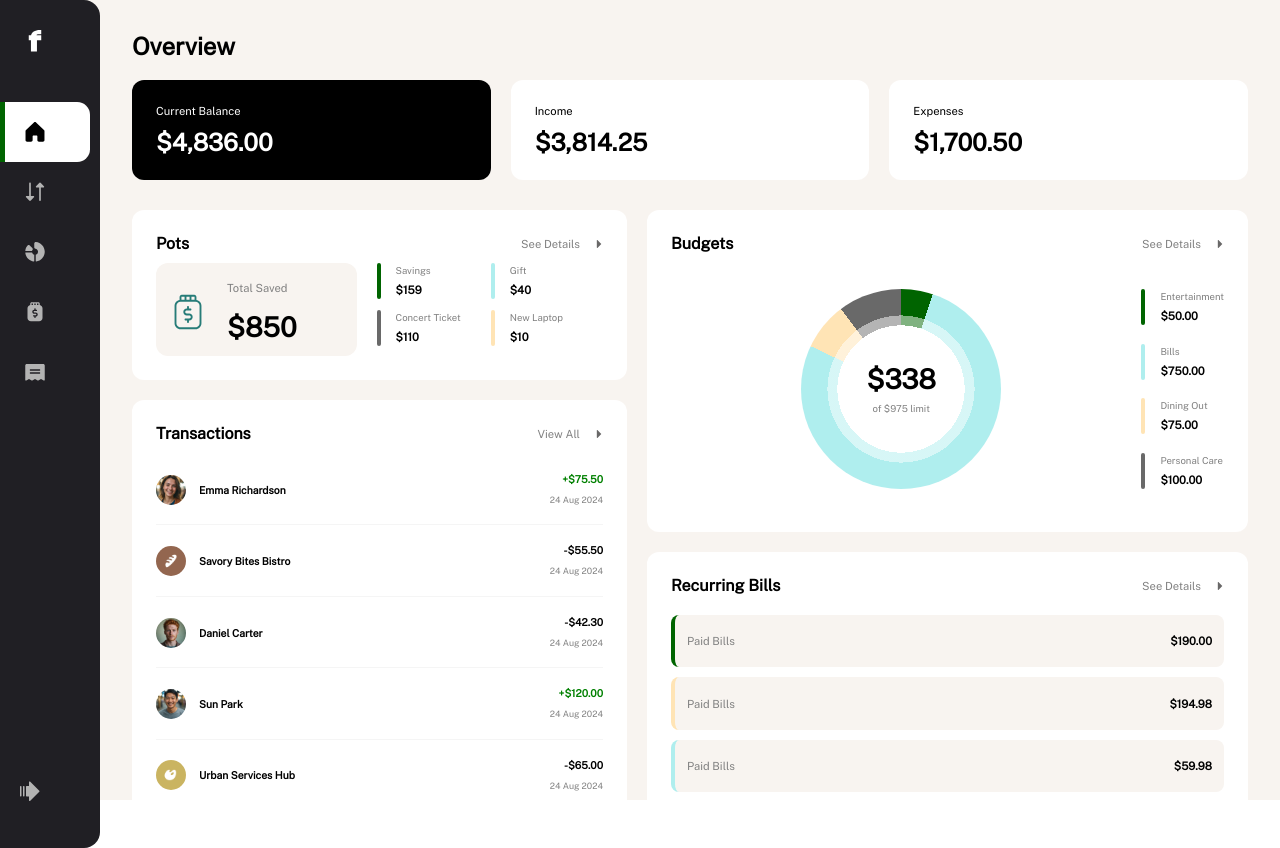
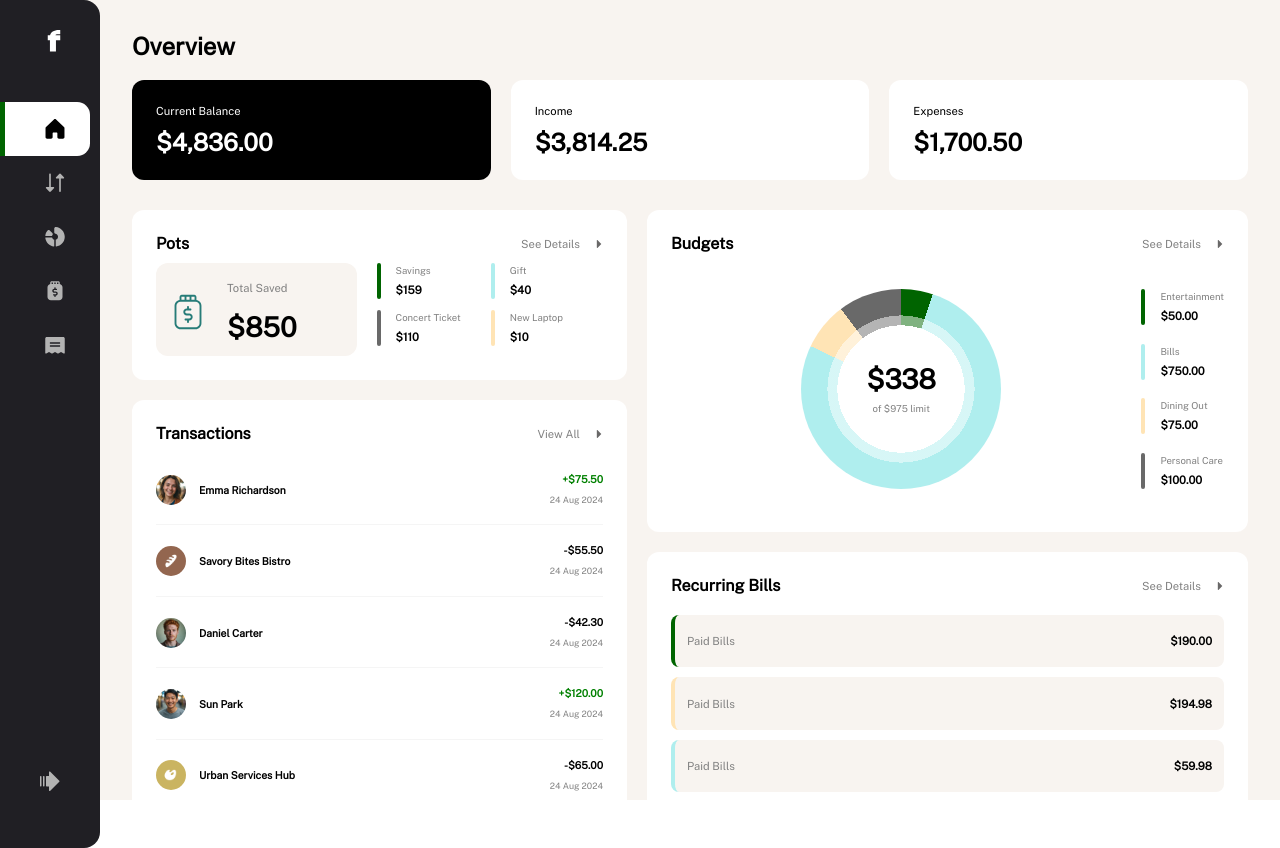
Before and after one commit to epeguero/finance-demo, a React (Create React App) app: page / in a window 1280 px wide. Built offline with nearby package versions, Linux system fonts and the light colour scheme.

Commit message:
checkpoint

```diff
--- a/src/components/Sidebar/Sidebar.css
+++ b/src/components/Sidebar/Sidebar.css
@@ -12,7 +12,7 @@
   .sidebar-item {
     display: flex;
     gap: 15px;
-    padding: 20px;
+    padding: 17px 0px 17px 40px;
     margin-right: 10px;
     border-left: 5px solid transparent;
     svg { flex: 0 0 1; min-width: 20px;  height: 20px;}
@@ -28,7 +28,7 @@
   }
 
   .small-logo, .large-logo {
-    margin: 30px 50px 50px 28px;
+    margin: 30px 50px 50px 47px;
   }
 
   .small-logo {
@@ -51,7 +51,7 @@
 
   .maximize-button{
     justify-self: start;
-    margin: 375px 0 0 20px;
+    margin: 395px 0 0 40px;
     border-left: 5px solid transparent;
     transition: transform 500ms cubic-bezier(.74,1.12,.54,1.06);
     transform-origin: 200% 200%;
```
